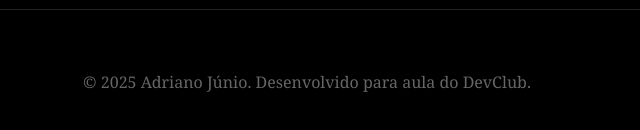
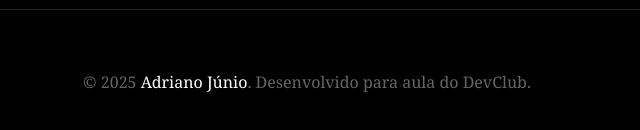
Before and after one commit to KingRodrigues/DevClub, a plain HTML site: page landing-page/index.html in a window 1280 px wide. Shown: the part 2377-2507 px from the top of the page, 333-973 px from the left. Drawn offline with Linux system fonts and the light colour scheme.

Commit message:
Add. link ao footer

```diff
--- a/landing-page/index.html
+++ b/landing-page/index.html
@@ -56,7 +56,7 @@
     </section>
 
     <footer>
-        <p>&copy; 2025 Adriano Júnio. Desenvolvido para aula do DevClub.</p>
+        <p>&copy; 2025 <a href="https://www.instagram.com/adking.dev/" target="_blank">Adriano Júnio</a>. Desenvolvido para aula do DevClub.</p>
     </footer>
 </body>
 </html>
--- a/landing-page/style.css
+++ b/landing-page/style.css
@@ -227,3 +227,12 @@ footer {
     padding: 60px 0;
     border-top: 1px solid #222;
 }
+
+footer a {
+    text-decoration: none;
+    color: white;
+}
+
+footer a:hover {
+    text-decoration: underline;
+}
```
